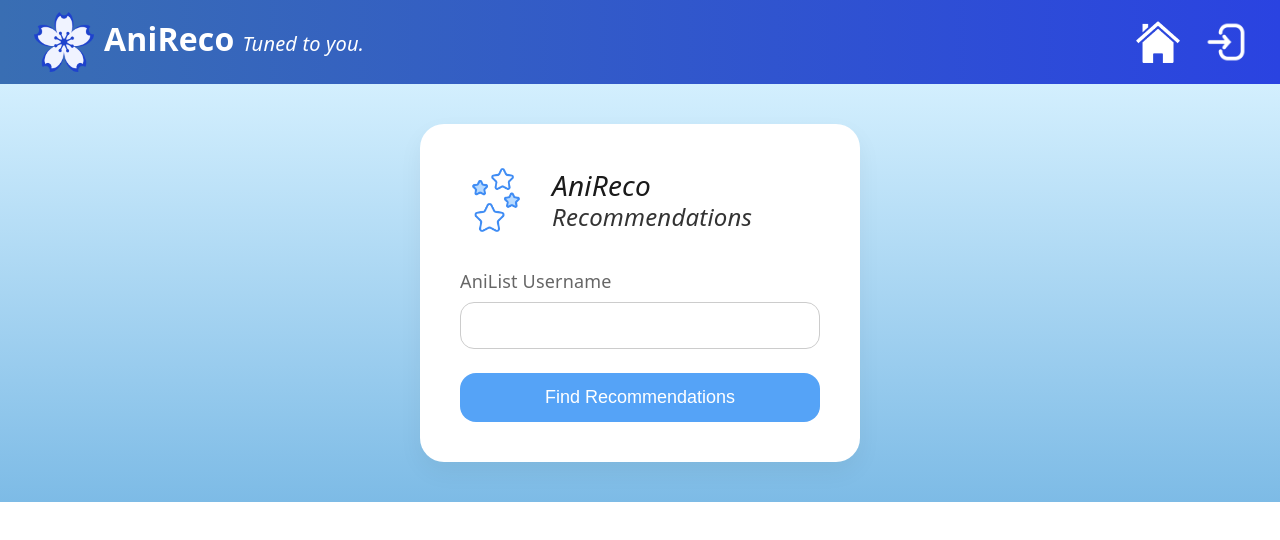
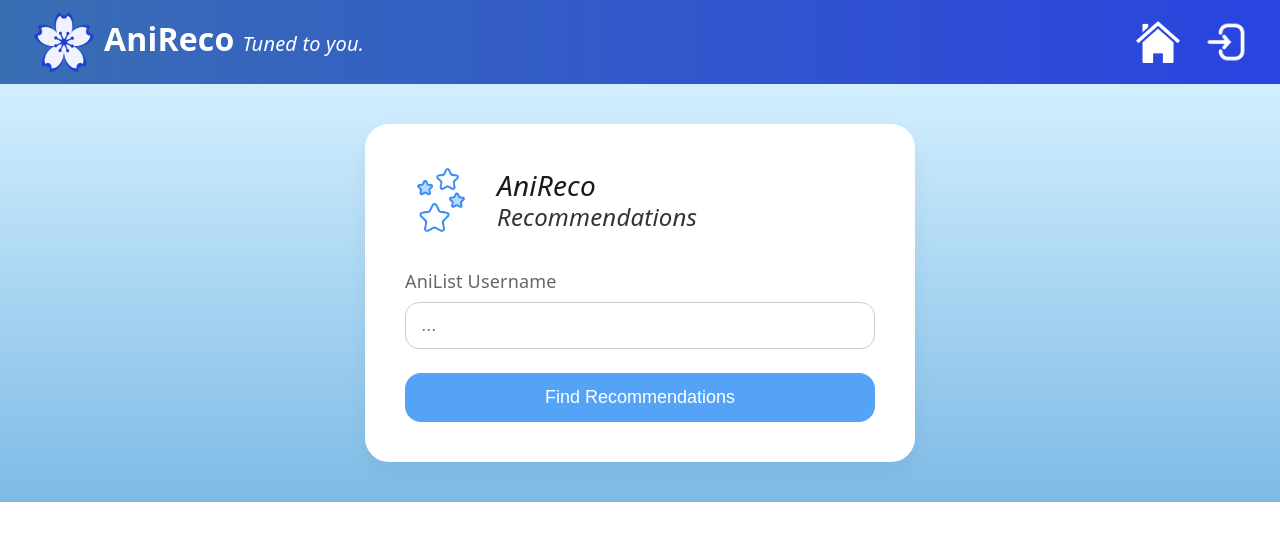
Before and after one commit to 000926085/capstone-000926085, a React (Vite) app in the folder frontend/: page / in a window 1280 px wide. Shown: the top 540 px of the page. Built offline with nearby package versions, Linux system fonts and the light colour scheme.

Commit message:
The username form will now show an error if the input is blank or an AniList account for the inputted name does not exist.

```diff
--- a/frontend/src/App.css
+++ b/frontend/src/App.css
@@ -261,7 +261,7 @@ form {
   box-shadow: 0 10px 25px rgba(0, 0, 0, 0.05);
   padding: 40px;
   width: 100%;
-  max-width: 440px;
+  max-width: 550px;
   display: flex;
   flex-direction: column;
   box-sizing: border-box;
@@ -346,3 +346,14 @@ form button {
 form button:hover {
   background-color: #3b8ee8;
 }
+
+.error-message {
+  display: flex;
+  align-items: center;
+  gap: 6px;
+  color: #f83838;
+  font-size: 18px;
+  font-style: italic;
+  margin-top: -16px;
+  margin-bottom: 16px;
+}
--- a/frontend/src/App.jsx
+++ b/frontend/src/App.jsx
@@ -4,11 +4,40 @@ import stars from "./assets/stars.png"
 import './App.css'
 
 function App() {
+  const [username, setUsername] = useState('');
+  const [err, setErr] = useState(null);
+  const [response, setResponse] = useState(null);
+  const [loading, setLoading] = useState(false);
+
+  const handleSubmit = async (e) => {
+    e.preventDefault();
+    setErr(null);
+
+    if (!username.trim()) {
+      setErr("Please enter a username.")
+      return;
+    }
+
+    setLoading(true);
+    try {
+      const res = await fetch(`http://localhost:8000/api/user-exists/${username.trim()}`);
+      if (!res.ok) {
+        const err = await res.json();
+        setErr(err.detail);
+        return;
+      }
+    } catch (err) {
+        setErr("Failed to connect to the AniList API.")
+    } finally {
+      setLoading(false);
+    }
+  }
+
   return (
     <>
       <Navbar />
       <div className='container'>
-        <form>
+        <form onSubmit={handleSubmit}>
           <div className="form-logo-row">
             <img className="site-logo" src={stars} alt="AniReco stars" />
             <div className="title-group">
@@ -16,11 +45,13 @@ function App() {
               <span className="subtitle">Recommendations</span>
             </div>
           </div>
-          <label>AniList Username
-            <div>
-              <input type="text" />
-            </div>
+          <label>
+            AniList Username
+            <input type="text" value={username} onChange={(e) => setUsername(e.target.value)} placeholder='...'/>
           </label>
+          {err && (
+            <p className="error-message">{err}</p>
+          )}
           <button type="submit">Find Recommendations</button>
         </form>
       </div>
```
Also changed, not shown: 2 other files (tests, documents, lock files or other folders).
